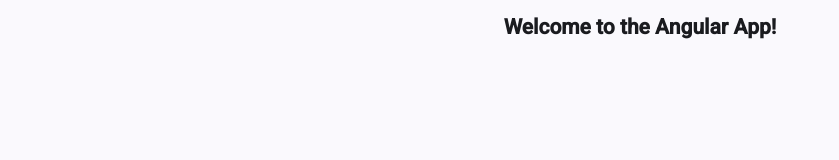
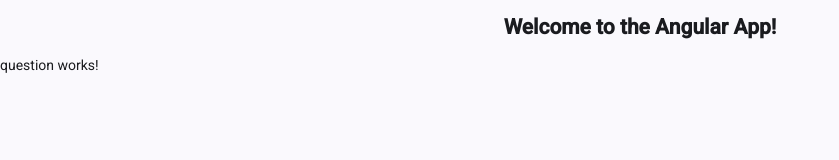
Before and after one commit to paulelyson/passthatboard, an Angular app: page /question in a window 1280 px wide. Before the commit this address led to /. Shown: the top 160 px of the page, without its empty margins (0-839 px from the left). Built offline with nearby package versions, Linux system fonts and the light colour scheme.

Commit message:
feat: implement Question module with routing and component structure

```diff
--- a/src/app/app.routes.ts
+++ b/src/app/app.routes.ts
@@ -1,3 +1,8 @@
 import { Routes } from '@angular/router';
 
-export const routes: Routes = [];
+export const routes: Routes = [
+ {
+  path: 'question',
+  loadChildren: () => import('./modules/question/question-module').then(m => m.QuestionModule)
+ }
+];
--- /dev/null
+++ b/src/app/modules/question/question-module.ts
@@ -0,0 +1,15 @@
+import { NgModule } from '@angular/core';
+import { CommonModule } from '@angular/common';
+
+import { QuestionRoutingModule } from './question-routing-module';
+import { Question } from './question/question';
+
+
+@NgModule({
+  declarations: [Question],
+  imports: [
+    CommonModule,
+    QuestionRoutingModule
+  ]
+})
+export class QuestionModule { }
--- /dev/null
+++ b/src/app/modules/question/question/question.html
@@ -0,0 +1 @@
+<p>question works!</p>
```
Also changed, not shown: src/app/modules/question/question-routing-module.ts (added, +16 -0 lines), src/app/modules/question/question/question.ts (added, +11 -0 lines), src/app/modules/question/question/question.scss (added).
